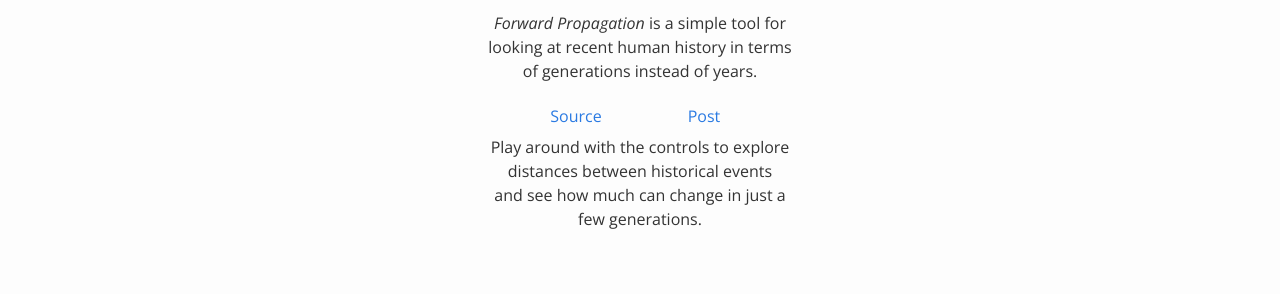
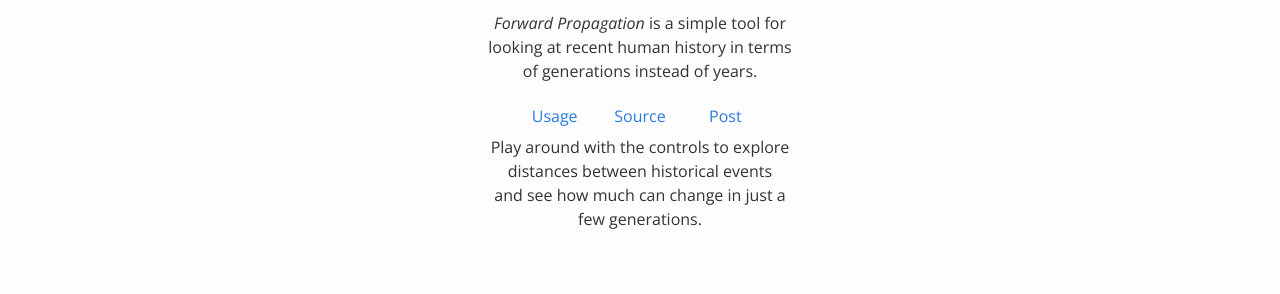
Before and after one commit to mattbierner/forward-propagation, a Jekyll site: the page built from index.html, in a window 1280 px wide. Shown: the part 225-519 px from the top of the page. Built offline with Jekyll 4.4.1, drawn with Linux system fonts in a browser that asks for light colours.

```diff
--- a/_sass/_index.scss
+++ b/_sass/_index.scss
@@ -1,3 +1,5 @@
+
+
 .about {
     text-align: center;
     max-width: 20em;
@@ -13,6 +15,5 @@
 
     .links a {
         display: table-cell;
-        width: 50%;
     }
 }
--- a/index.html
+++ b/index.html
@@ -11,7 +11,8 @@ layout: default
         <i>Forward Propagation</i> is a simple tool for looking at recent human history in terms of generations instead of years.
     </p>
     <nav class="links">
-        <a>Source</a>
+        <a href="https://github.com/mattbierner/forward-propagation#usage">Usage</a>
+        <a href="https://github.com/mattbierner/forward-propagation">Source</a>
         <a>Post</a>
     </nav>
     <p>
```
Also changed, not shown: README.md.
